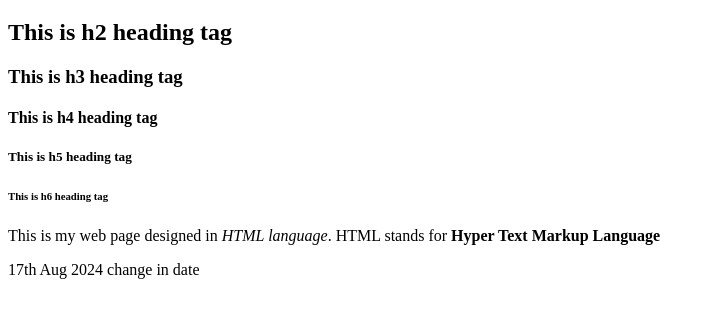
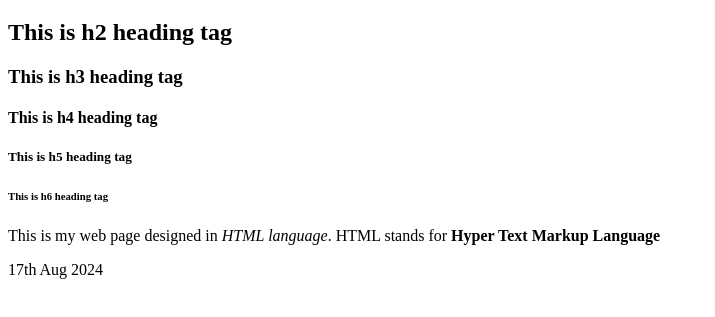
Before and after one commit to Flix90s/12AugHTMLprac01, a plain HTML site: page index.html in a window 1280 px wide. Shown: the part 61-378 px from the top of the page, without its empty margins (0-715 px from the left). Drawn offline with Linux system fonts and the light colour scheme.

Commit message:
Update index.html

```diff
--- a/index.html
+++ b/index.html
@@ -11,6 +11,6 @@
        <h5>This is h5 heading tag</h5>
        <h6>This is h6 heading tag</h6>
        <p>This is my web page designed in <em>HTML language</em>. HTML stands for <strong>Hyper Text Markup Language</strong></p>
-       <p>17th Aug 2024 change in date</p>
+       <p>17th Aug 2024</p>
     </body>
 </html>
```
